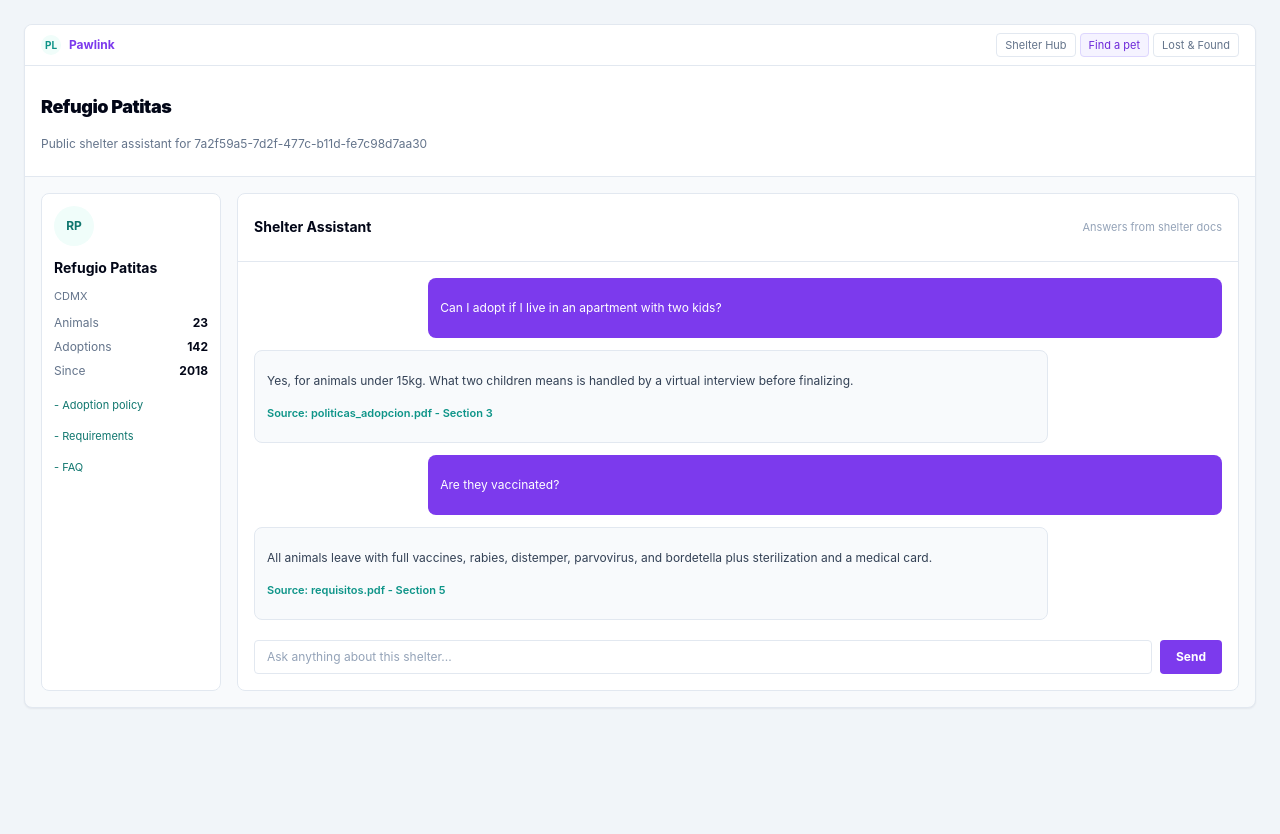
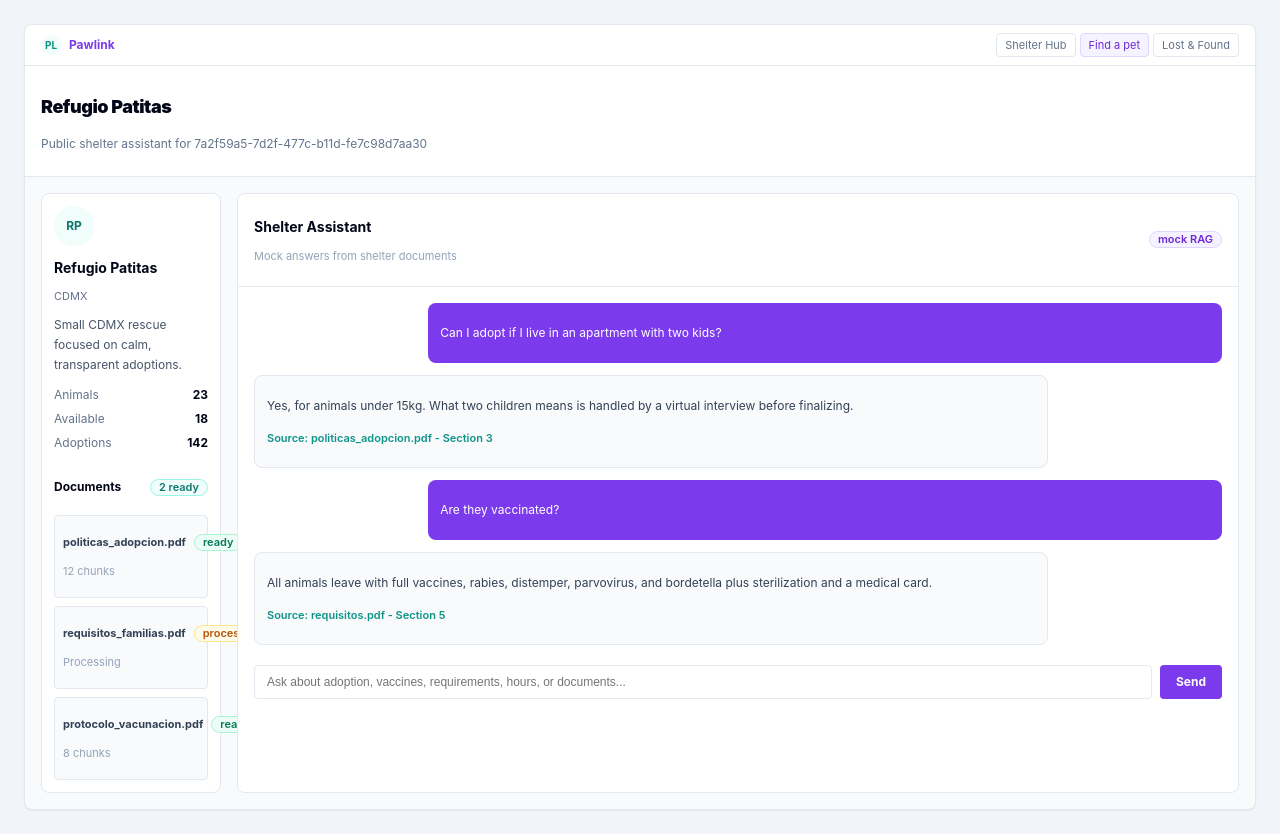
Before and after one commit to gamp92/pawlink, a Next.js app: page /shelter/7a2f59a5-7d2f-477c-b11d-fe7c98d7aa30 in a window 1280 px wide. Before the commit the page ends 800 px from the top, so only its background shows below. Built offline with nearby package versions, Linux system fonts and the light colour scheme.

Commit message:
implement shelter assistant mock chat

```diff
--- a/components/public/ShelterAssistant.tsx
+++ b/components/public/ShelterAssistant.tsx
@@ -1,6 +1,111 @@
-import { ragMessages, shelterProfile } from '@/lib/mock-data'
+'use client'
+
+import { useMemo, useState } from 'react'
+import { StatusBadge } from '@/components/shared/StatusBadge'
+import { ragMessages, shelterDocuments, shelterProfile } from '@/lib/mock-data'
+
+type ChatMessage = {
+  id: string
+  role: 'user' | 'assistant'
+  text: string
+  citation?: string
+}
+
+type MockAnswer = {
+  text: string
+  citation: string
+}
+
+const initialMessages: ChatMessage[] = ragMessages.map((message, index) => ({
+  id: `seed-${index}`,
+  role: message.role === 'user' ? 'user' : 'assistant',
+  text: message.text,
+  citation: 'citation' in message ? message.citation : undefined,
+}))
+
+function getMockAnswer(question: string): MockAnswer {
+  const normalizedQuestion = question.toLowerCase()
+
+  if (normalizedQuestion.includes('adoption') || normalizedQuestion.includes('adopt')) {
+    return {
+      text: 'The adoption process starts with a compatibility review, then a short interview, and finally a home-readiness confirmation before the pet goes home.',
+      citation: 'politicas_adopcion.pdf - Section 3',
+    }
+  }
+
+  if (normalizedQuestion.includes('vaccine') || normalizedQuestion.includes('vaccines') || normalizedQuestion.includes('vaccinated')) {
+    return {
+      text: 'Animals leave with current vaccines, including rabies and core boosters, plus a medical card for the adopter.',
+      citation: 'protocolo_vacunacion.pdf - Section 2',
+    }
+  }
+
+  if (normalizedQuestion.includes('requirement') || normalizedQuestion.includes('requirements')) {
+    return {
+      text: 'Families should bring an ID, proof of address, and be ready for a short interview about routine, home setup, and previous pet experience.',
+      citation: 'requisitos_familias.pdf - Section 1',
+    }
+  }
+
+  if (normalizedQuestion.includes('hour') || normalizedQuestion.includes('hours') || normalizedQuestion.includes('open')) {
+    return {
+      text: 'Public visits are available by appointment from 10:00 to 17:00, Monday through Saturday.',
+      citation: 'requisitos_familias.pdf - Section 4',
+    }
+  }
+
+  if (normalizedQuestion.includes('document') || normalizedQuestion.includes('documents')) {
+    return {
+      text: 'This shelter has adoption policies, family requirements, and vaccination protocol documents available for assistant answers.',
+      citation: 'document_index.mock - Section 1',
+    }
+  }
+
+  return {
+    text: "I could not find that in this shelter's mock documents. Try asking about adoption, vaccines, requirements, hours, or documents.",
+    citation: 'mock-retrieval-empty - Section 0',
+  }
+}
 
 export function ShelterAssistant() {
+  const [messages, setMessages] = useState<ChatMessage[]>(initialMessages)
+  const [question, setQuestion] = useState('')
+  const [isTyping, setIsTyping] = useState(false)
+
+  const readyDocuments = useMemo(
+    () => shelterDocuments.filter((document) => document.status === 'ready'),
+    [],
+  )
+
+  function sendMessage() {
+    const trimmedQuestion = question.trim()
+    if (!trimmedQuestion || isTyping) return
+
+    const userMessage: ChatMessage = {
+      id: `user-${messages.length}`,
+      role: 'user',
+      text: trimmedQuestion,
+    }
+    const answer = getMockAnswer(trimmedQuestion)
+
+    setMessages((current) => [...current, userMessage])
+    setQuestion('')
+    setIsTyping(true)
+
+    setTimeout(() => {
+      setMessages((current) => [
+        ...current,
+        {
+          id: `assistant-${current.length}`,
+          role: 'assistant',
+          text: answer.text,
+          citation: answer.citation,
+        },
+      ])
+      setIsTyping(false)
+    }, 650)
+  }
+
   return (
     <div className="grid gap-4 md:grid-cols-[180px_1fr]">
       <aside className="rounded-lg border border-slate-200 bg-white p-3">
@@ -9,12 +114,13 @@ export function ShelterAssistant() {
         </div>
         <h2 className="mt-3 text-sm font-bold">{shelterProfile.name}</h2>
         <p className="text-[11px] text-slate-500">{shelterProfile.city}</p>
+        <p className="mt-3 text-xs leading-5 text-slate-600">{shelterProfile.description}</p>
 
         <div className="mt-3 space-y-2">
           {[
             ['Animals', shelterProfile.stats.total_animals],
+            ['Available', shelterProfile.stats.available_animals],
             ['Adoptions', shelterProfile.stats.total_adoptions],
-            ['Since', '2018'],
           ].map(([label, value]) => (
             <div key={label} className="flex justify-between text-xs">
               <span className="text-slate-500">{label}</span>
@@ -23,23 +129,43 @@ export function ShelterAssistant() {
           ))}
         </div>
 
-        <div className="mt-4 text-[11px] leading-5 text-teal-700">
-          <p>- Adoption policy</p>
-          <p>- Requirements</p>
-          <p>- FAQ</p>
+        <div className="mt-4">
+          <div className="flex items-center justify-between">
+            <h3 className="text-xs font-bold">Documents</h3>
+            <StatusBadge label={`${readyDocuments.length} ready`} tone="teal" />
+          </div>
+          <div className="mt-2 space-y-2">
+            {shelterDocuments.map((document) => (
+              <div key={document.id} className="rounded border border-slate-200 bg-slate-50 p-2">
+                <div className="flex items-center justify-between gap-2">
+                  <p className="text-[11px] font-bold text-slate-700">{document.file_name}</p>
+                  <StatusBadge
+                    label={document.status}
+                    tone={document.status === 'ready' ? 'green' : 'amber'}
+                  />
+                </div>
+                <p className="mt-1 text-[11px] text-slate-400">
+                  {document.chunk_count ? `${document.chunk_count} chunks` : 'Processing'}
+                </p>
+              </div>
+            ))}
+          </div>
         </div>
       </aside>
 
-      <div className="rounded-lg border border-slate-200 bg-white">
+      <section className="rounded-lg border border-slate-200 bg-white">
         <div className="flex items-center justify-between border-b border-slate-200 px-4 py-3">
-          <h2 className="text-sm font-bold">Shelter Assistant</h2>
-          <p className="text-[11px] text-slate-400">Answers from shelter docs</p>
+          <div>
+            <h2 className="text-sm font-bold">Shelter Assistant</h2>
+            <p className="mt-1 text-[11px] text-slate-400">Mock answers from shelter documents</p>
+          </div>
+          <StatusBadge label="mock RAG" tone="purple" />
         </div>
 
         <div className="space-y-3 p-4">
-          {ragMessages.map((message, index) => (
+          {messages.map((message) => (
             <div
-              key={`${message.role}-${index}`}
+              key={message.id}
               className={`max-w-[82%] rounded-lg px-3 py-2 text-xs leading-5 ${
                 message.role === 'user'
                   ? 'ml-auto bg-violet-600 text-white'
@@ -47,20 +173,37 @@ export function ShelterAssistant() {
               }`}
             >
               <p>{message.text}</p>
-              {'citation' in message ? (
+              {message.citation ? (
                 <p className="mt-1 text-[11px] font-semibold text-teal-600">Source: {message.citation}</p>
               ) : null}
             </div>
           ))}
 
+          {isTyping ? (
+            <div className="max-w-[82%] rounded-lg border border-slate-200 bg-slate-50 px-3 py-2 text-xs font-semibold text-slate-500">
+              Assistant is checking mock documents...
+            </div>
+          ) : null}
+
           <div className="flex gap-2 pt-2">
-            <div className="flex-1 rounded border border-slate-200 px-3 py-2 text-xs text-slate-400">
-              Ask anything about this shelter...
-            </div>
-            <button className="rounded bg-violet-600 px-4 py-2 text-xs font-bold text-white">Send</button>
+            <input
+              value={question}
+              onChange={(event) => setQuestion(event.target.value)}
+              onKeyDown={(event) => {
+                if (event.key === 'Enter') sendMessage()
+              }}
+              placeholder="Ask about adoption, vaccines, requirements, hours, or documents..."
+              className="flex-1 rounded border border-slate-200 px-3 py-2 text-xs text-slate-950"
+            />
+            <button
+              onClick={sendMessage}
+              className="rounded bg-violet-600 px-4 py-2 text-xs font-bold text-white"
+            >
+              Send
+            </button>
           </div>
         </div>
-      </div>
+      </section>
     </div>
   )
 }
```
